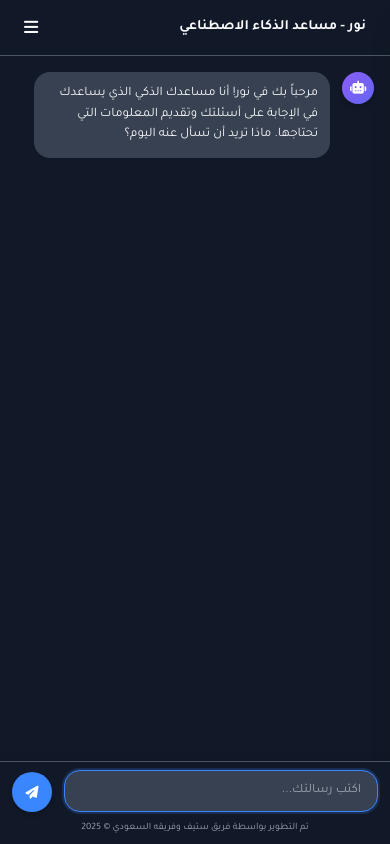
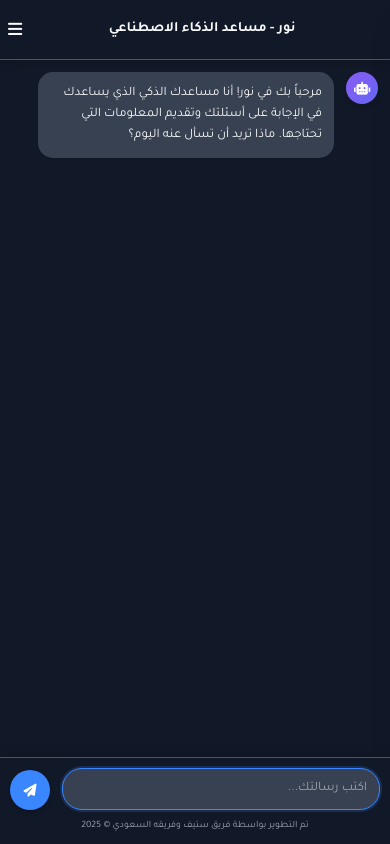
Before and after one commit to Abdualzizsm/noor, a Flask app: page / in a window 390 px wide. Run offline with Flask 3, Linux system fonts and the light colour scheme.

Commit message:
تحسين تجربة المستخدم على الأجهزة المحمولة: تثبيت الهيدر، تحسين استجابة اللمس، منع التكبير غير المرغوب

```diff
--- a/static/css/style.css
+++ b/static/css/style.css
@@ -227,12 +227,16 @@ body {
 }
 
 .chat-header {
+    position: sticky;
+    top: 0;
+    z-index: 50;
+    background-color: var(--dark-bg);
+    box-shadow: 0 2px 10px rgba(0, 0, 0, 0.15);
     padding: var(--spacing-lg) var(--spacing-xl);
     border-bottom: 1px solid var(--dark-border);
     display: flex;
     align-items: center;
     justify-content: space-between;
-    background-color: var(--dark-bg);
 }
 
 .chat-header h1 {
@@ -274,7 +280,7 @@ body {
     display: flex;
     flex-direction: column;
     gap: var(--spacing-lg);
-    margin-bottom: 10px; /* إضافة هامش لأسفل منطقة الرسائل */
+    margin-bottom: 10px;
     scroll-behavior: smooth;
 }
 
@@ -810,6 +816,7 @@ body {
     textarea,
     input[type="text"] {
         font-size: 16px;
+        touch-action: manipulation;
     }
 }
 
@@ -837,3 +844,74 @@ body {
 .message.user .message-bubble {
     margin-left: auto;
 }
+
+.send-button, .mobile-menu-toggle, .theme-toggle, .message-bubble {
+    cursor: pointer;
+    -webkit-tap-highlight-color: rgba(0, 0, 0, 0);
+    touch-action: manipulation;
+}
+
+.input-area button,
+.sidebar-header button,
+.chat-header button,
+.clickable {
+    cursor: pointer;
+    -webkit-tap-highlight-color: rgba(0, 0, 0, 0);
+    touch-action: manipulation;
+    transition: transform 0.15s ease;
+}
+
+.input-area button:active,
+.sidebar-header button:active,
+.chat-header button:active,
+.clickable:active {
+    transform: scale(0.95);
+}
+
+@media (max-width: 480px) {
+    .messages-container {
+        flex: 1;
+        overflow-y: auto;
+        -webkit-overflow-scrolling: touch;
+        padding: var(--spacing-md);
+        max-height: calc(100vh - 130px);
+    }
+
+    .chat-header {
+        height: auto;
+        min-height: 60px;
+        padding: var(--spacing-sm);
+        display: flex;
+        align-items: center;
+    }
+
+    .chat-header h1 {
+        font-size: 1.1rem;
+        margin: 0;
+        flex: 1;
+        text-align: center;
+    }
+
+    .input-area {
+        padding: 10px;
+        height: auto;
+        min-height: 60px;
+    }
+
+    #user-input {
+        padding: 12px;
+        border-radius: 20px;
+    }
+
+    .send-button {
+        margin-right: 0;
+        width: 40px;
+        height: 40px;
+    }
+
+    .message-bubble {
+        max-width: 85%;
+        padding: var(--spacing-md);
+        border-radius: 15px;
+    }
+}
--- a/static/js/script.js
+++ b/static/js/script.js
@@ -133,6 +133,59 @@ document.addEventListener('DOMContentLoaded', function() {
         });
     }
 
+    // تحسين الاستجابة للمس على الأجهزة المحمولة
+    function enhanceTouchInteractions() {
+        // إضافة الفئة 'clickable' للعناصر القابلة للنقر
+        const clickableElements = document.querySelectorAll('.send-button, .mobile-menu-toggle, .theme-toggle, .message-bubble, button');
+        clickableElements.forEach(el => {
+            el.classList.add('clickable');
+        });
+
+        // تحسين تجربة النقر على الأزرار
+        const allButtons = document.querySelectorAll('button, .button');
+        allButtons.forEach(button => {
+            button.addEventListener('touchstart', function() {
+                this.classList.add('button-active');
+            }, { passive: true });
+
+            button.addEventListener('touchend', function() {
+                this.classList.remove('button-active');
+            }, { passive: true });
+        });
+
+        // منع التكبير عند النقر المزدوج على العناصر
+        document.addEventListener('dblclick', function(e) {
+            e.preventDefault();
+        }, { passive: false });
+
+        // تحسين التمرير
+        const scrollContainers = document.querySelectorAll('.messages-container');
+        scrollContainers.forEach(container => {
+            container.style.webkitOverflowScrolling = 'touch';
+        });
+    }
+
+    // معالجة مشكلة الترجيع السريع أثناء النقر على الأزرار
+    function preventFastClicks() {
+        let lastClickTime = 0;
+        const clickableItems = document.querySelectorAll('.clickable, button, a');
+
+        clickableItems.forEach(item => {
+            item.addEventListener('click', function(e) {
+                const currentTime = new Date().getTime();
+                const timeDiff = currentTime - lastClickTime;
+
+                if (timeDiff < 300) {
+                    e.preventDefault();
+                    e.stopPropagation();
+                    return false;
+                }
+
+                lastClickTime = currentTime;
+            });
+        });
+    }
+
     // دالة تعديل الواجهة بناءً على حجم الشاشة
     function adjustForScreenSize() {
         // تحديد نوع الجهاز
@@ -140,6 +193,17 @@ document.addEventListener('DOMContentLoaded', function() {
         const isSmallScreen = window.innerWidth <= 480;
         const isTinyScreen = window.innerWidth <= 360;
         const isLargePhone = window.innerWidth <= 480 && window.innerHeight >= 800;
+
+        // ضبط ارتفاع منطقة الدردشة ليناسب الشاشة
+        const chatContainer = document.querySelector('.chat-container');
+        const headerHeight = document.querySelector('.chat-header').offsetHeight;
+        const inputAreaHeight = document.querySelector('.input-area').offsetHeight;
+
+        if (chatContainer) {
+            const viewportHeight = window.innerHeight;
+            chatContainer.style.height = `${viewportHeight}px`;
+            chatContainer.style.maxHeight = `${viewportHeight}px`;
+        }
 
         // تعديل عناصر واجهة المستخدم بناءً على حجم الشاشة
         if (isMobile) {
@@ -349,4 +413,27 @@ document.addEventListener('DOMContentLoaded', function() {
 
     // تنفيذ الكشف عن الجهاز عند التحميل
     detectDevice();
+
+    // تنفيذ الدوال عند تحميل الصفحة
+    window.addEventListener('load', function() {
+        detectDevice();
+        adjustForScreenSize();
+        ensureInputAreaVisible();
+        enhanceTouchInteractions();
+        preventFastClicks();
+    });
+
+    // تحديث العناصر عند تغيير حجم النافذة
+    window.addEventListener('resize', function() {
+        adjustForScreenSize();
+        ensureInputAreaVisible();
+    });
+
+    // تنفيذ عند تغيير اتجاه الشاشة
+    window.addEventListener('orientationchange', function() {
+        setTimeout(function() {
+            adjustForScreenSize();
+            ensureInputAreaVisible();
+        }, 200);
+    });
 });
--- a/templates/index.html
+++ b/templates/index.html
@@ -6,6 +6,9 @@
     <meta name="theme-color" content="#0f0f0f">
     <meta name="apple-mobile-web-app-capable" content="yes">
     <meta name="apple-mobile-web-app-status-bar-style" content="black-translucent">
+    <meta name="format-detection" content="telephone=no">
+    <meta name="mobile-web-app-capable" content="yes">
+    <meta name="apple-touch-fullscreen" content="yes">
     <title>نور (Noor)</title>
     <link rel="stylesheet" href="https://fonts.googleapis.com/css2?family=Tajawal:wght@300;400;500;700&display=swap">
     <link rel="stylesheet" href="https://cdnjs.cloudflare.com/ajax/libs/font-awesome/6.4.0/css/all.min.css">
```
Also changed, not shown: other parts of static/css/style.css (+3 -1 lines).
